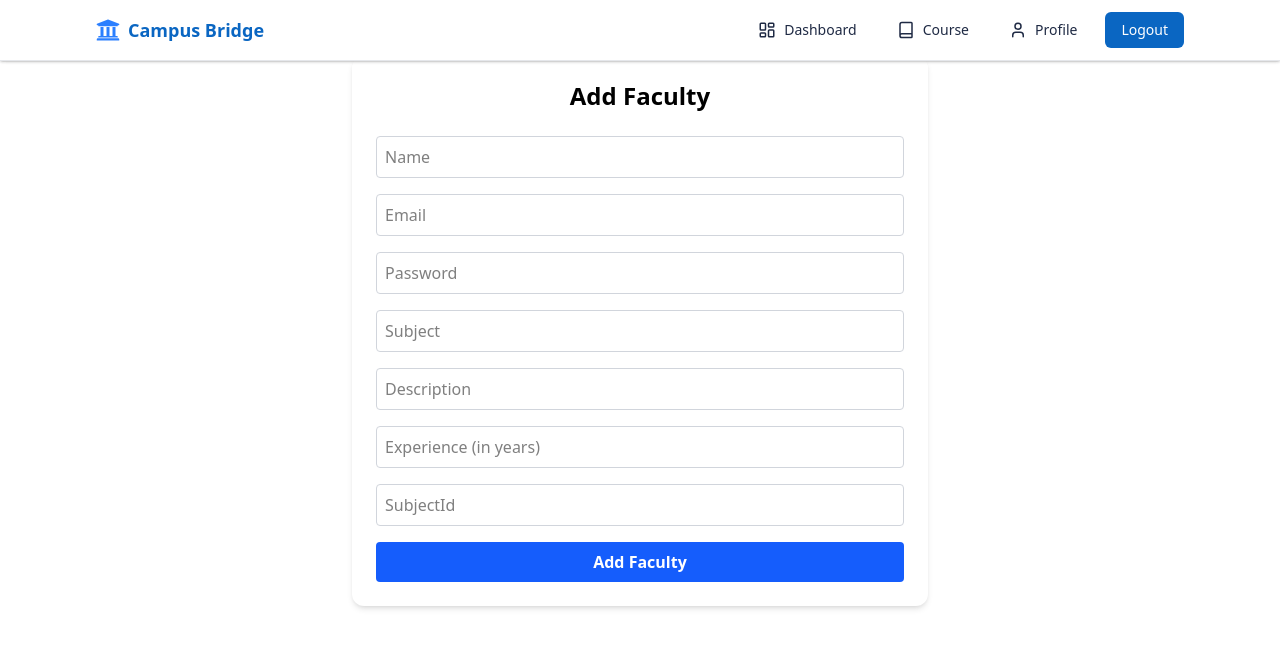
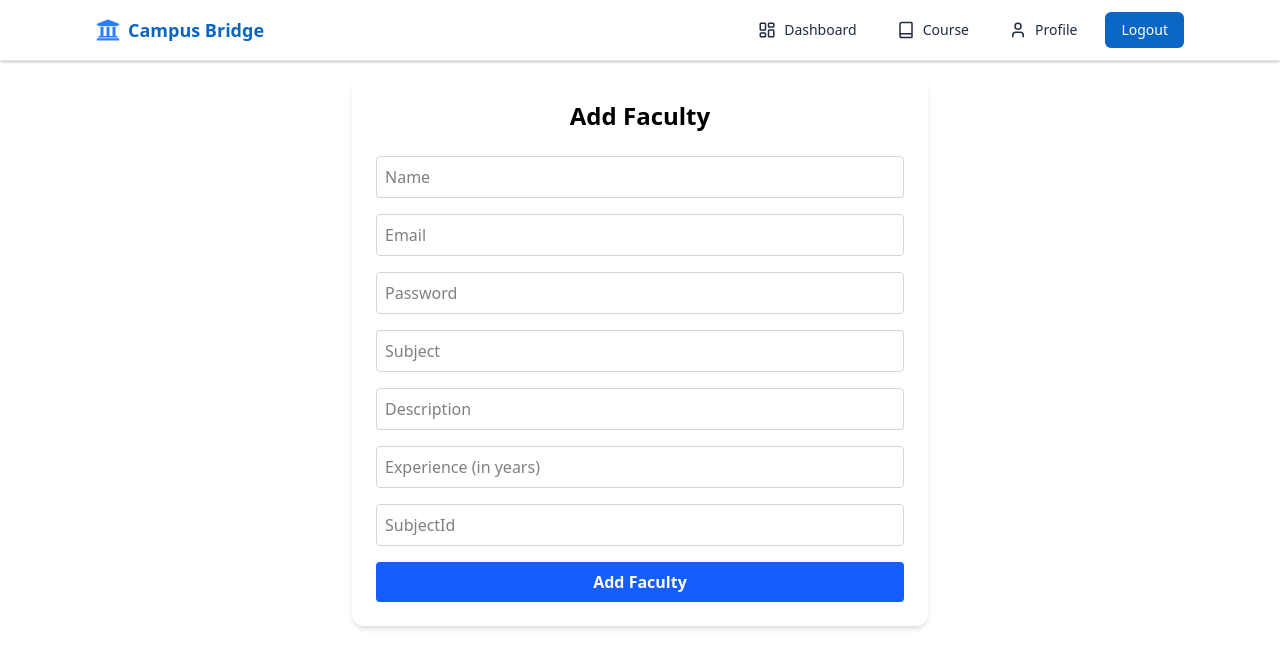
Before and after one commit to KarthikBandi75/xhorizon-frontend, a React (Vite) app: page /add-faculty in a window 1280 px wide. Shown: the top 668 px of the page. Built offline with nearby package versions, Linux system fonts and the light colour scheme; sample sign-in values are in the browser's storage.

Commit message:
Update addFaculty.jsx

```diff
--- a/src/Pages/Admin/addFaculty.jsx
+++ b/src/Pages/Admin/addFaculty.jsx
@@ -51,7 +51,7 @@ const AddFaculty = () => {
   };
 
   return (
-    <div className="max-w-xl mx-auto mt-10 p-6 bg-white rounded-xl shadow-md">
+    <div className="max-w-xl mx-auto mt-15 p-6 bg-white rounded-xl shadow-md">
       <h2 className="text-2xl font-bold mb-6 text-center">Add Faculty</h2>
       <form onSubmit={addFaculty} className="space-y-4">
         <input
@@ -109,7 +109,7 @@ const AddFaculty = () => {
         />
         <button
           type="submit"
-          className="w-full bg-blue-600 hover:bg-blue-700 text-white font-bold py-2 px-4 rounded"
+          className="w-full bg-blue-600 hover:bg-blue-700 text-white font-bold py-2 px-4 rounded cursor-pointer"
         >
           Add Faculty
         </button>
```
